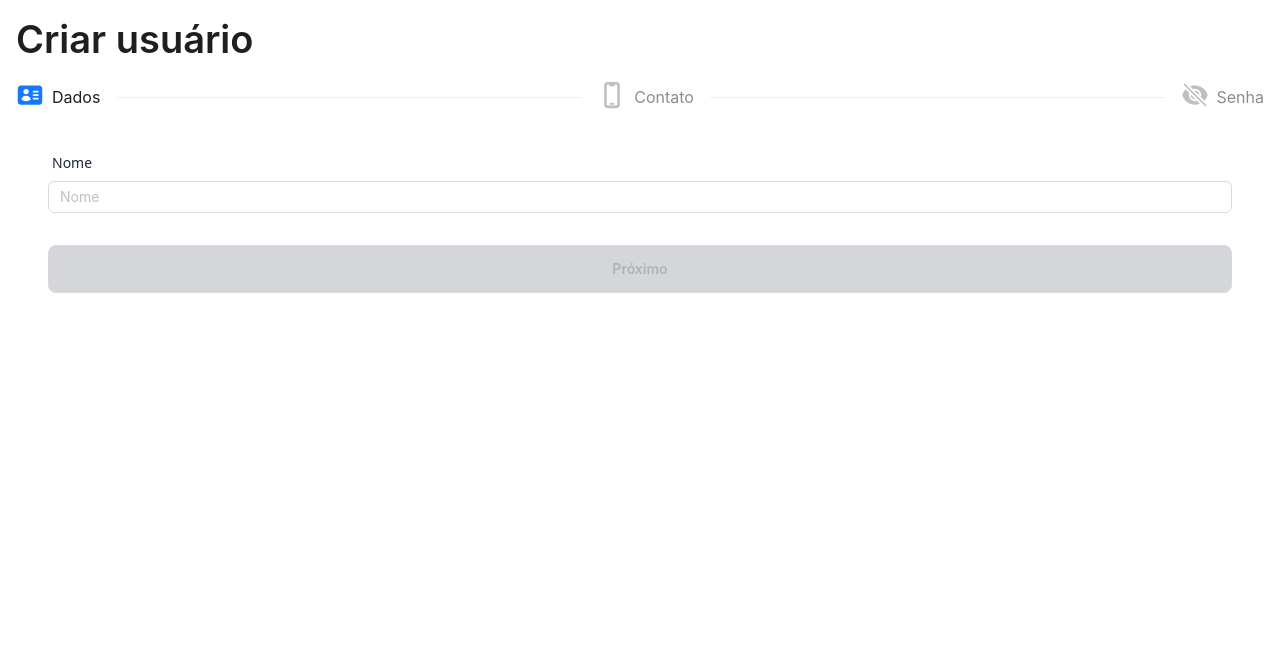
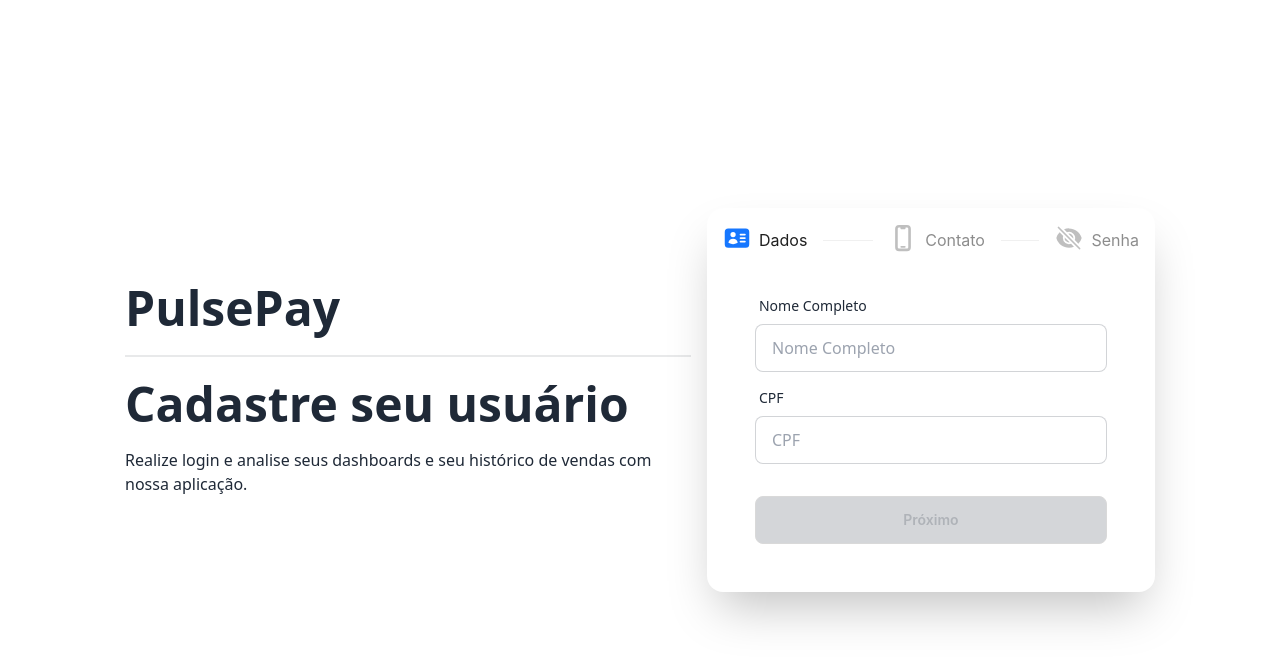
Before and after one commit to Victor-cmda/pulse-pay-front, a React (Vite) app: page /register in a window 1280 px wide. Shown: the top 664 px of the page. Built offline with nearby package versions, Linux system fonts and the light colour scheme.

Commit message:
Feature [Update] Atualizações Gerais

```diff
--- a/package.json
+++ b/package.json
@@ -16,6 +16,7 @@
     "qrcode.react": "^3.1.0",
     "react": "^18.2.0",
     "react-dom": "^18.2.0",
+    "react-input-mask": "^2.0.4",
     "react-router-dom": "^6.23.1"
   },
   "devDependencies": {
--- a/src/pages/Register/index.jsx
+++ b/src/pages/Register/index.jsx
@@ -2,7 +2,11 @@
 import "./styles.css";
 import { Container } from "../../components";
 import { Typography, Input, Button, Form, Steps } from "antd";
-import { IdentificationIcon, DevicePhoneMobileIcon, EyeSlashIcon } from "@heroicons/react/24/solid";
+import {
+  IdentificationIcon,
+  DevicePhoneMobileIcon,
+  EyeSlashIcon,
+} from "@heroicons/react/24/solid";
 import { authService } from "../../services/AuthService";
 import { useNavigate } from "react-router-dom";
 
@@ -14,13 +18,18 @@
   const [formData, setFormData] = useState({
     name: "",
     email: "",
+    confirmEmail: "",
     phone: "",
     password: "",
     confirmPassword: "",
+    CPF: "",
+    DDI: "",
   });
   const [isFormValid, setIsFormValid] = useState(false);
   const [isLoading, setIsLoading] = useState(false);
   const [response, setResponse] = useState("");
+  const [isCPF, setIsCPF] = useState(true);
+
   const navigate = useNavigate();
 
   useEffect(() => {
@@ -28,10 +37,12 @@
   }, [formData]);
 
   const validateForm = () => {
-    const { name, email, phone, password, confirmPassword } = formData;
+    const { name, CPF, email, phone, password, confirmPassword } = formData;
     switch (currentStep) {
       case 0:
-        setIsFormValid(name.length > 0);
+        setIsFormValid(
+          name.length > 0 && (validateCPF(CPF) || validateCNPJ(CPF))
+        );
         break;
       case 1:
         setIsFormValid(email.includes("@") && phone.length > 0);
@@ -44,11 +55,93 @@
     }
   };
 
+  const validateCPF = (cpf) => {
+    cpf = cpf.replace(/[^\d]+/g, "");
+    if (cpf.length !== 11) return false;
+    if (/^(\d)\1{10}$/.test(cpf)) return false;
+
+    let sum = 0;
+    let remainder;
+    for (let i = 1; i <= 9; i++) {
+      sum += parseInt(cpf.substring(i - 1, i)) * (11 - i);
+    }
+    remainder = (sum * 10) % 11;
+    if (remainder === 10 || remainder === 11) remainder = 0;
+    if (remainder !== parseInt(cpf.substring(9, 10))) return false;
+
+    sum = 0;
+    for (let i = 1; i <= 10; i++) {
+      sum += parseInt(cpf.substring(i - 1, i)) * (12 - i);
+    }
+    remainder = (sum * 10) % 11;
+    if (remainder === 10 || remainder === 11) remainder = 0;
+    if (remainder !== parseInt(cpf.substring(10, 11))) return false;
+
+    return true;
+  };
+
+  const validateCNPJ = (cnpj) => {
+    cnpj = cnpj.replace(/[^\d]+/g, "");
+    if (cnpj.length !== 14) return false;
+    if (/^(\d)\1{13}$/.test(cnpj)) return false;
+
+    let length = cnpj.length - 2;
+    let numbers = cnpj.substring(0, length);
+    let digits = cnpj.substring(length);
+    let sum = 0;
+    let pos = length - 7;
+    for (let i = length; i >= 1; i--) {
+      sum += numbers.charAt(length - i) * pos--;
+      if (pos < 2) pos = 9;
+    }
+    let result = sum % 11 < 2 ? 0 : 11 - (sum % 11);
+    if (result != digits.charAt(0)) return false;
+
+    length = length + 1;
+    numbers = cnpj.substring(0, length);
+    sum = 0;
+    pos = length - 7;
+    for (let i = length; i >= 1; i--) {
+      sum += numbers.charAt(length - i) * pos--;
+      if (pos < 2) pos = 9;
+    }
+    result = sum % 11 < 2 ? 0 : 11 - (sum % 11);
+    if (result != digits.charAt(1)) return false;
+
+    return true;
+  };
+
   const handleInputChange = (e) => {
     const { name, value } = e.target;
     setFormData({
       ...formData,
       [name]: value,
+    });
+  };
+
+  const handleCPFChange = (e) => {
+    const { value } = e.target;
+    const onlyNumbers = value.replace(/\D/g, "");
+
+    let formattedValue;
+    if (onlyNumbers.length <= 11) {
+      setIsCPF(true);
+      formattedValue = onlyNumbers
+        .replace(/(\d{3})(\d)/, "$1.$2")
+        .replace(/(\d{3})(\d)/, "$1.$2")
+        .replace(/(\d{3})(\d{1,2})$/, "$1-$2");
+    } else {
+      setIsCPF(false);
+      formattedValue = onlyNumbers
+        .replace(/(\d{2})(\d)/, "$1.$2")
+        .replace(/(\d{3})(\d)/, "$1.$2")
+        .replace(/(\d{3})(\d)/, "$1/$2")
+        .replace(/(\d{4})(\d{1,2})$/, "$1-$2");
+    }
+
+    setFormData({
+      ...formData,
+      CPF: formattedValue,
     });
   };
 
@@ -80,19 +173,37 @@
       title: "Dados",
       icon: <IdentificationIcon className="size-7" />,
       content: (
+        <>
           <div className="form-control">
             <label className="label">
-            <span className="label-text">Nome</span>
+              <span className="label-text">Nome Completo</span>
             </label>
-          <Input
+            <input
               type="text"
-            placeholder="Nome"
+              placeholder="Nome Completo"
               name="name"
+              className="input input-bordered"
               value={formData.name}
               onChange={handleInputChange}
               required
             />
           </div>
+          <div className="form-control">
+            <label className="label">
+              <span className="label-text">{isCPF ? "CPF" : "CNPJ"}</span>
+            </label>
+            <input
+              type="text"
+              placeholder={isCPF ? "CPF" : "CNPJ"}
+              name="CPF"
+              onChange={handleCPFChange}
+              value={formData.CPF}
+              className="input input-bordered"
+              maxLength={18}
+              required
+            />
+          </div>
+        </>
       ),
     },
     {
@@ -104,10 +215,11 @@
             <label className="label">
               <span className="label-text">E-mail</span>
             </label>
-            <Input
+            <input
               type="email"
               placeholder="E-mail"
               name="email"
+              className="input input-bordered"
               value={formData.email}
               onChange={handleInputChange}
               required
@@ -115,12 +227,41 @@
           </div>
           <div className="form-control">
             <label className="label">
-              <span className="label-text">Telefone</span>
+              <span className="label-text">Confirmação de E-mail</span>
+            </label>
+            <input
+              type="text"
+              placeholder="Confirmação de E-mail"
+              name="confirmEmail"
+              className="input input-bordered"
+              value={formData.confirmEmail}
+              onChange={handleInputChange}
+              required
+            />
+          </div>
+          <div className="form-control">
+            <label className="label">
+              <span className="label-text">DDI</span>
+            </label>
+            <input
+              type="text"
+              placeholder="DDI"
+              name="DDI"
+              className="input input-bordered"
+              value={formData.DDI}
+              onChange={handleInputChange}
+              required
+            />
+          </div>
+          <div className="form-control">
+            <label className="label">
+              <span className="label-text">Celular com DDD</span>
             </label>
             <Input
               type="tel"
-              placeholder="Telefone"
+              placeholder="Celular com DDD"
               name="phone"
+              className="input input-bordered"
               value={formData.phone}
               onChange={handleInputChange}
               required
@@ -138,10 +279,11 @@
             <label className="label">
               <span className="label-text">Senha</span>
             </label>
-            <Input
+            <input
               type="password"
               placeholder="Senha"
               name="password"
+              className="input input-bordered"
               value={formData.password}
               onChange={handleInputChange}
               required
@@ -151,10 +293,11 @@
             <label className="label">
               <span className="label-text">Confirme sua senha</span>
             </label>
-            <Input
+            <input
               type="password"
               placeholder="Confirme sua senha"
               name="confirmPassword"
+              className="input input-bordered"
               value={formData.confirmPassword}
               onChange={handleInputChange}
               required
@@ -166,8 +309,19 @@
   ];
 
   return (
+    <div className="hero min-h-screen">
+      <div className="hero-content flex-col lg:flex-row">
+        <div className="text-center lg:text-left">
+          <h1 className="text-5xl font-bold">PulsePay</h1>
+          <div className="divider"></div>
+          <h1 className="text-5xl font-bold">Cadastre seu usuário</h1>
+          <p className="py-5">
+            Realize login e analise seus dashboards e seu histórico de vendas
+            com nossa aplicação.
+          </p>
+        </div>
+        <div className="card shrink-0 w-full max-w-md shadow-2xl bg-base-100">
           <Container>
-      <Title>Criar usuário</Title>
             <Steps current={currentStep}>
               {steps.map((step, index) => (
                 <Step key={index} title={step.title} icon={step.icon} />
@@ -176,11 +330,6 @@
             <form className="card-body">
               {steps[currentStep].content}
               <div className="form-control mt-6">
-          {currentStep > 0 && (
-            <Button onClick={handlePrev} className="btn btn-secondary">
-              Anterior
-            </Button>
-          )}
                 {currentStep < steps.length - 1 && (
                   <Button
                     onClick={handleNext}
@@ -190,13 +339,23 @@
                     Próximo
                   </Button>
                 )}
+                {currentStep > 0 && (
+                  <Button onClick={handlePrev} className="btn btn-secondary">
+                    Anterior
+                  </Button>
+                )}
+
                 {currentStep === steps.length - 1 && (
                   <Button
                     onClick={handleSubmit}
                     className="btn btn-primary"
                     disabled={!isFormValid || isLoading}
                   >
-              {isLoading ? <span className="loading"></span> : "Registrar"}
+                    {isLoading ? (
+                      <span className="loading"></span>
+                    ) : (
+                      "Registrar"
+                    )}
                   </Button>
                 )}
               </div>
@@ -205,6 +364,9 @@
               )}
             </form>
           </Container>
+        </div>
+      </div>
+    </div>
   );
 };
 
```
Also changed, not shown: 1 other file (tests, documents, lock files or other folders). Lines whose indentation alone changed are shown as unchanged.
